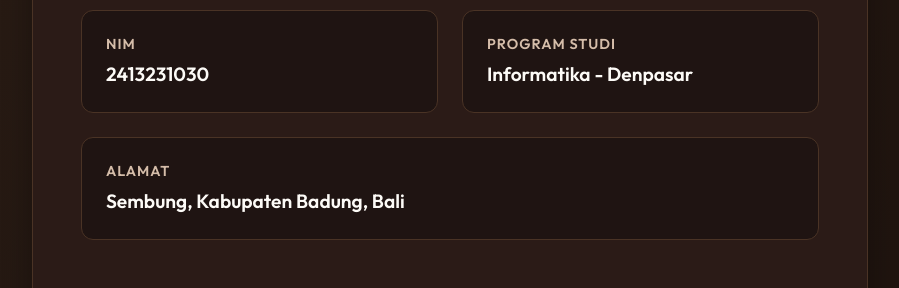
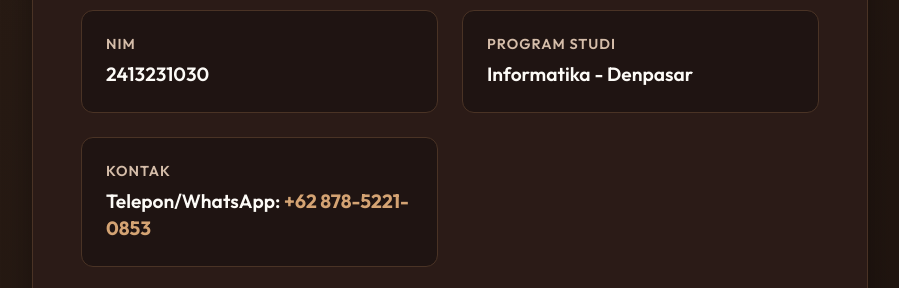
Before and after one commit to laksmi101/tugas1-pbp, a plain HTML site: page index.html in a window 1280 px wide. Shown: the part 509-797 px from the top of the page, without its empty margins (190-1089 px from the left). Drawn offline with Linux system fonts and the light colour scheme.

Commit message:
Add files via upload

```diff
--- a/index.html
+++ b/index.html
@@ -40,6 +40,10 @@
                         <span class="label">Program Studi</span>
                         <span class="value">Informatika - Denpasar</span>
                     </div>
+                    <div class="detail-item">
+                        <span class="label">Kontak</span>
+                        <span class="value">Telepon/WhatsApp: <a href="https://wa.me/6287852210853" target="_blank" rel="noopener noreferrer" class="contact-link">+62 878-5221-0853</a></span>
+                    </div>
                     <div class="detail-item alamat-item">
                         <span class="label">Alamat</span>
                         <span class="value">Sembung, Kabupaten Badung, Bali</span>
--- a/style.css
+++ b/style.css
@@ -147,6 +147,16 @@ body {
     line-height: 1.4;
 }
 
+.contact-link {
+    color: var(--accent);
+    font-weight: 700;
+    text-decoration: none;
+}
+
+.contact-link:hover {
+    color: var(--accent-hover);
+}
+
 .maps-container {
     margin-top: 1rem;
     border-radius: 12px;
```
